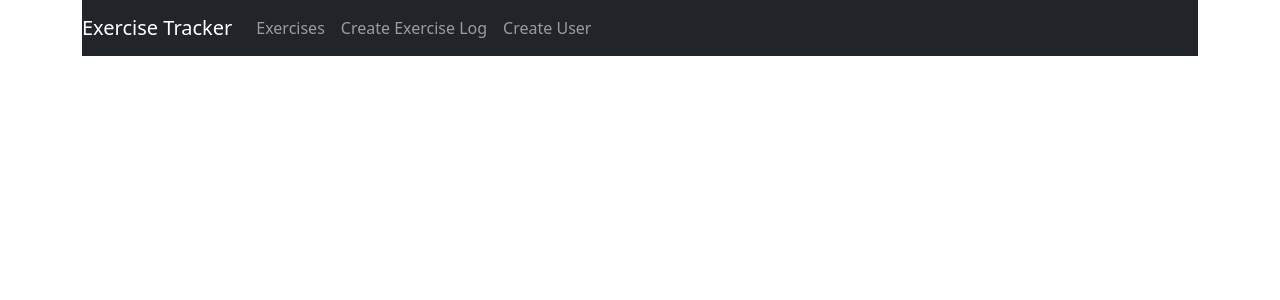
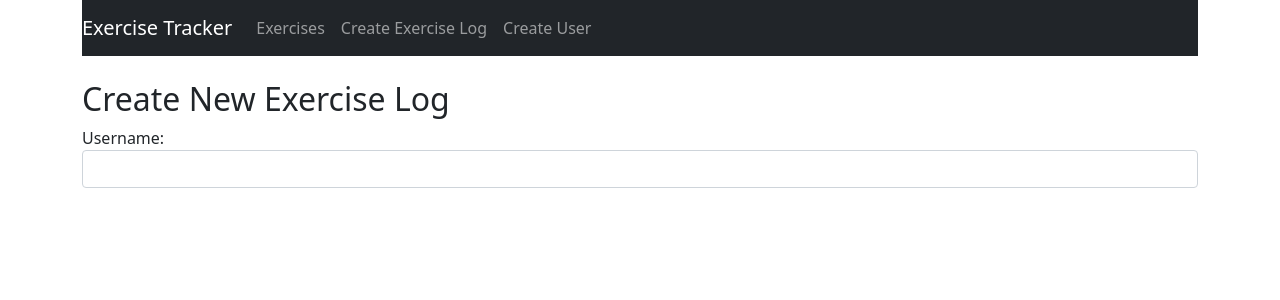
Before and after one commit to Adrian-Walker/exercise-tracker, a React (Create React App) app in the folder client/: page /create in a window 1280 px wide. Shown: the top 300 px of the page. Built offline with nearby package versions, Linux system fonts and the light colour scheme.

Commit message:
updated frontend

```diff
--- a/client/src/components/CreateExercise.js
+++ b/client/src/components/CreateExercise.js
@@ -56,7 +56,26 @@ export default class CreateExercise extends Component {
     render() {
         return (
             <div>
+                <h2>Create New Exercise Log</h2>
+                <form onSubmit={this.onSubmit}>
+                    <div className="form-group">
+                        <label>Username: </label>
+                        <select ref='userInput'
+                            required
+                            className="form-control"
+                            value={this.state.username}
+                            onChange={this.onChangeUsername}>
+                            {
+                                this.state.users.map(function (user) {
+                                    return <option
+                                        key={user}
+                                        value={user}>{user}</option>
+                                })
+                            }
+                        </select>
+                    </div>
 
+                </form>
             </div>
         )
     }
```
